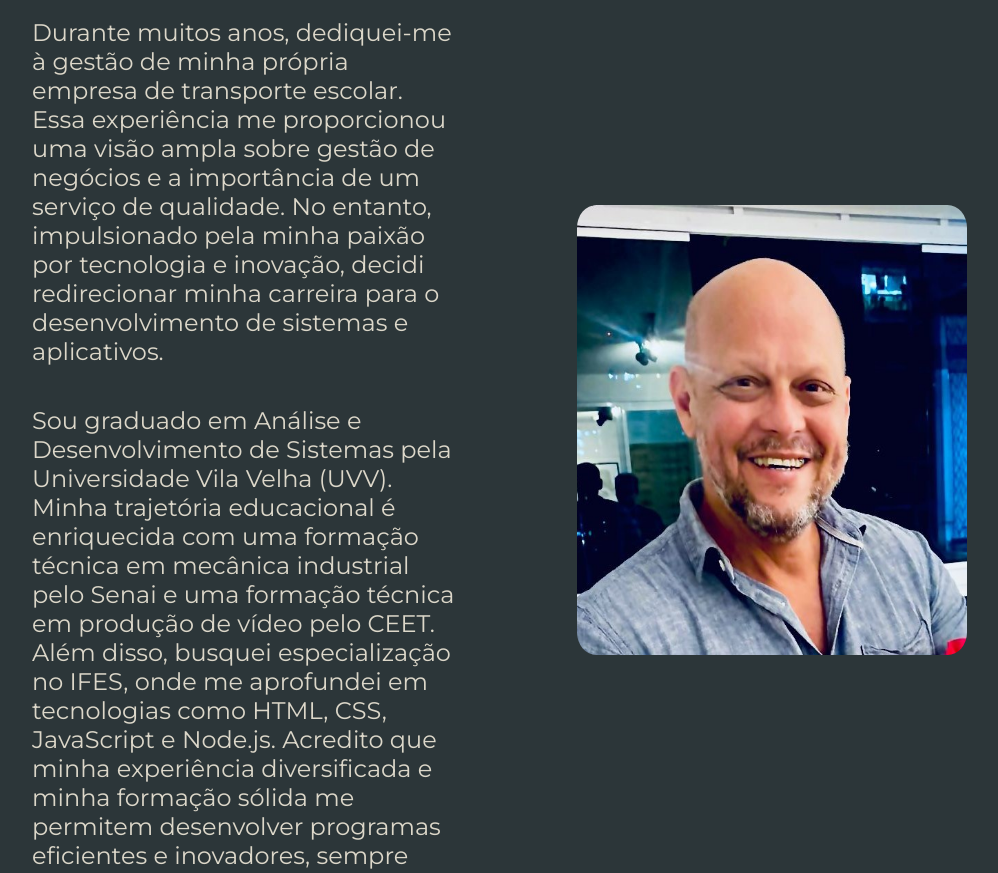
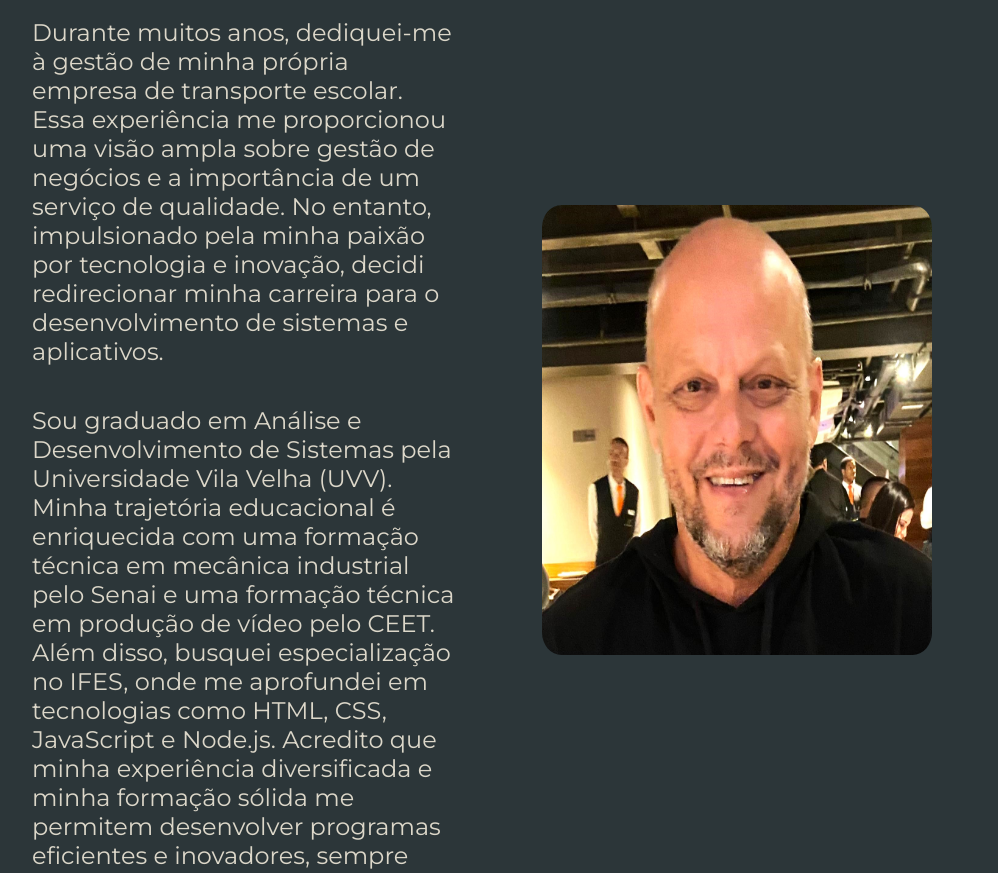
Before and after one commit to Geraldo0000/apresentacao, a plain HTML site: page about.html in a window 1280 px wide. Shown: the part 224-1097 px from the top of the page, without its empty margins (160-1158 px from the left). Drawn offline with nearby package versions, Linux system fonts and the light colour scheme.

Commit message:
alterando imagem sobre mim

```diff
--- a/about.html
+++ b/about.html
@@ -27,7 +27,7 @@
 
         </section>
         <div class="fotoGeraldo">
-            <img src="./assets/imagemGeraldo.jpeg" alt="Foto de Geraldo">
+            <img src="./assets/imagemGeraldo2.jpeg" alt="Foto de Geraldo">
         </div>
     </main>
 
--- a/style/style.css
+++ b/style/style.css
@@ -111,7 +111,7 @@ body {
     border-radius: 5%;
     width: 390px;
     height: 450px;
-    margin: 10%;
+    margin: 1%;
 }
 .rodape{
     color:var(--cor-primaria);
```
Also changed, not shown: assets/imagemGeraldo2.jpeg (added).
